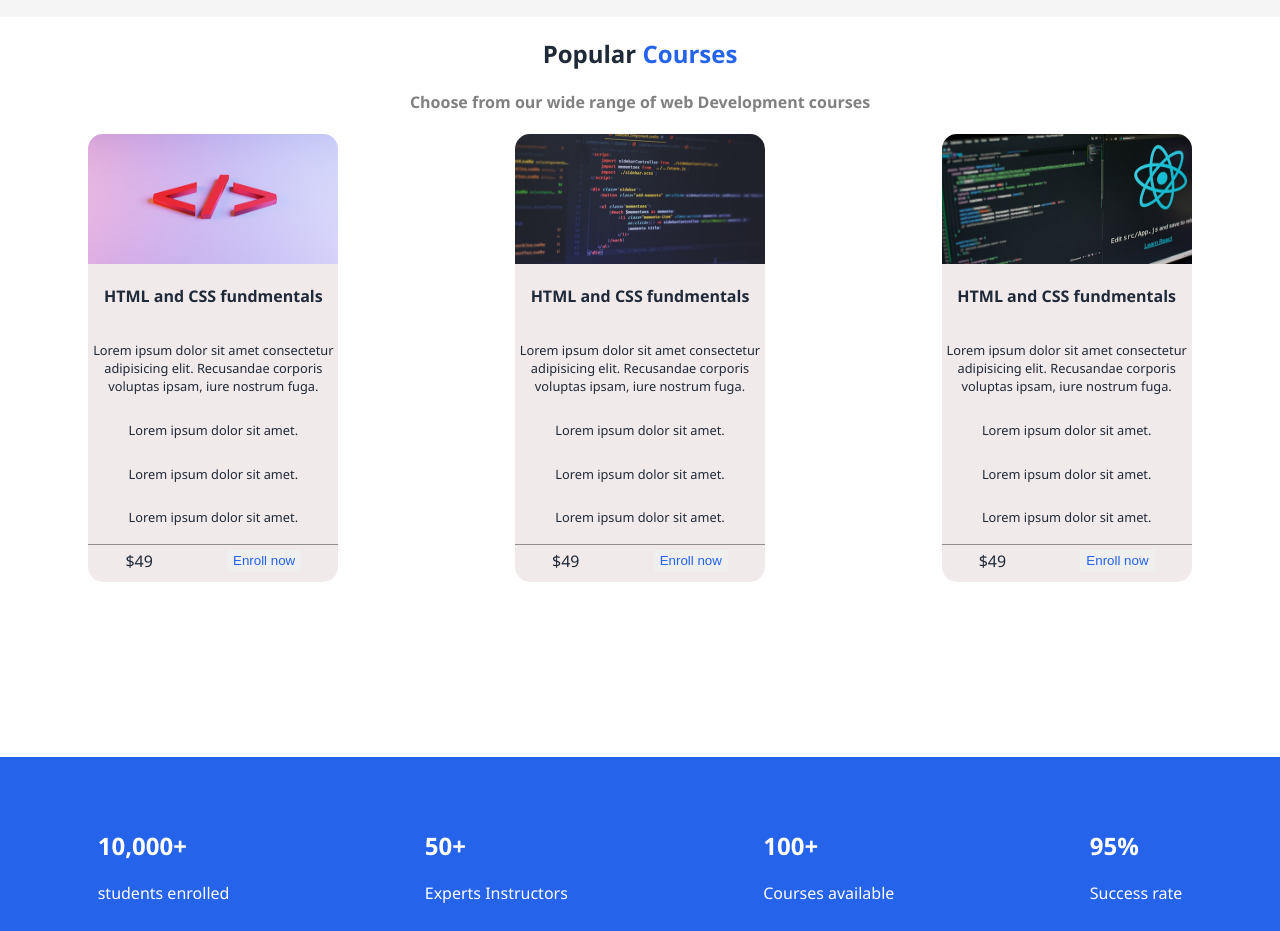
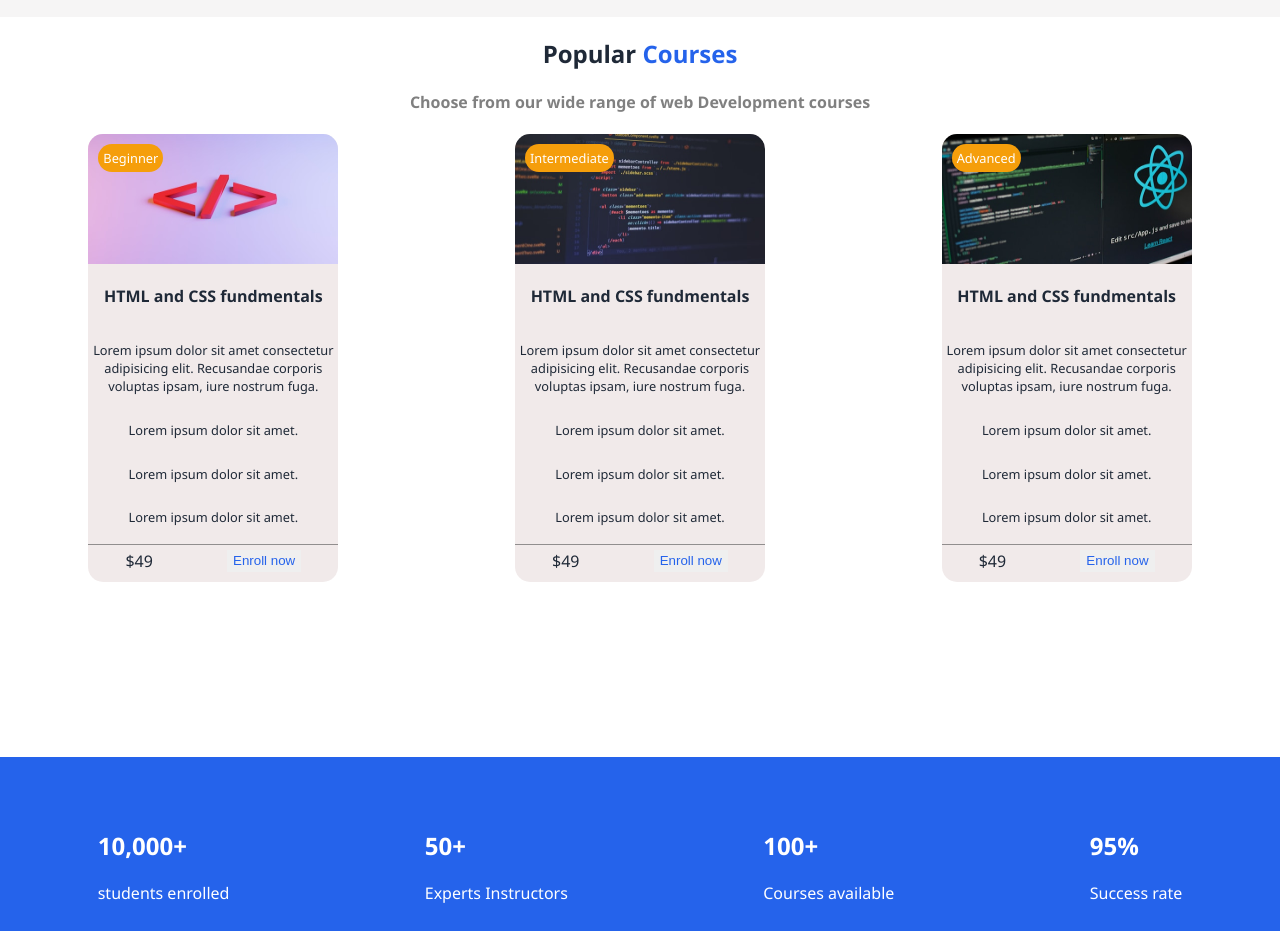
Before and after one commit to drumItLsb/kdu-2026-backend, a plain HTML site: page frontend/homework/1/index.html in a window 1280 px wide. Shown: the part 1205-2136 px from the top of the page. Drawn offline with Linux system fonts and the light colour scheme.

Commit message:
add floating labels to courses

```diff
--- a/frontend/homework/1/index.html
+++ b/frontend/homework/1/index.html
@@ -79,6 +79,7 @@
                     <div class="">$49</div>
                     <button class="">Enroll now</button>
                 </footer>
+                <div class="beginner-float-box">Beginner</div>
             </div>
             <div class="courses-card">
                 <img class="courses-card-images" src="./images/js-code.jpg" alt="">
@@ -92,6 +93,7 @@
                     <div class="">$49</div>
                     <button class="">Enroll now</button>
                 </footer>
+                <div class="beginner-float-box">Intermediate</div>
             </div>
             <div class="courses-card">
                 <img class="courses-card-images" src="./images/react-code.jpg" alt="">
@@ -105,6 +107,7 @@
                     <div class="">$49</div>
                     <button class="">Enroll now</button>
                 </footer>
+                <div class="beginner-float-box">Advanced</div>
             </div>
         </div>
     </section>
--- a/frontend/homework/1/main.scss
+++ b/frontend/homework/1/main.scss
@@ -162,11 +162,22 @@ body {
     background-color: rgba(236, 226, 226, 0.726);
     width: 250px;
     padding-bottom: 10px;
+    position: relative;
 
     p {
         font-size: 0.8rem;
         color: $TextDark;
         text-align: center;
+    }
+    .beginner-float-box {
+        position: absolute;
+        top: 10px;
+        left: 10px;
+        background-color: $Accent;
+        padding: 5px;
+        border-radius: 20px;
+        color: $White;
+        font-size: 0.8rem;
     }
 }
 
```
Also changed, not shown: frontend/homework/1/main.css, 1 other file.
